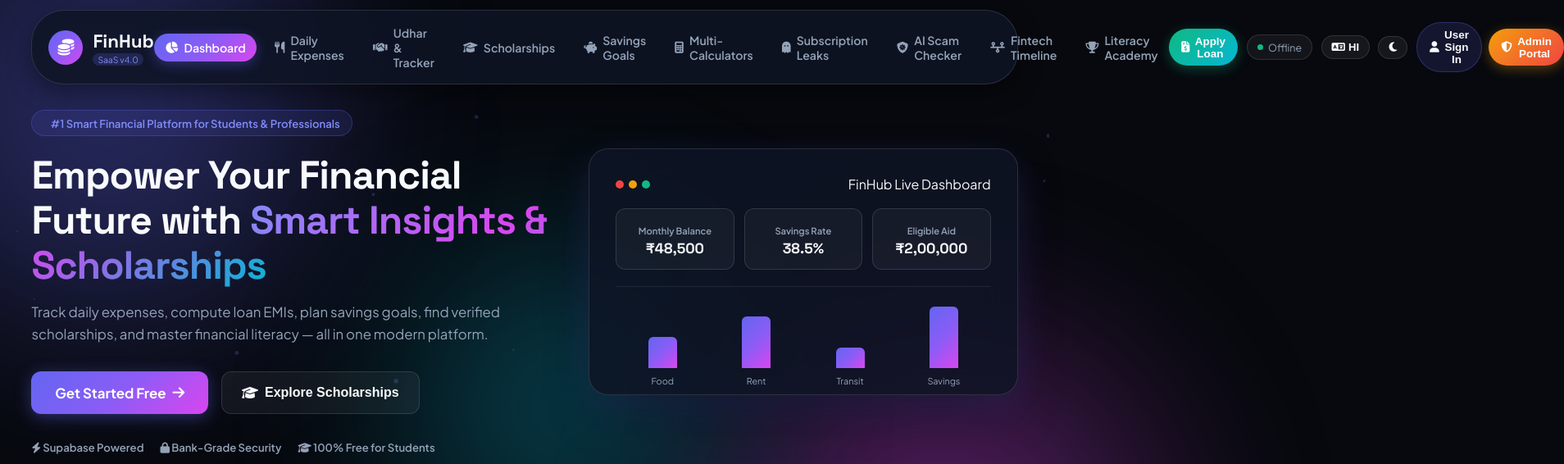
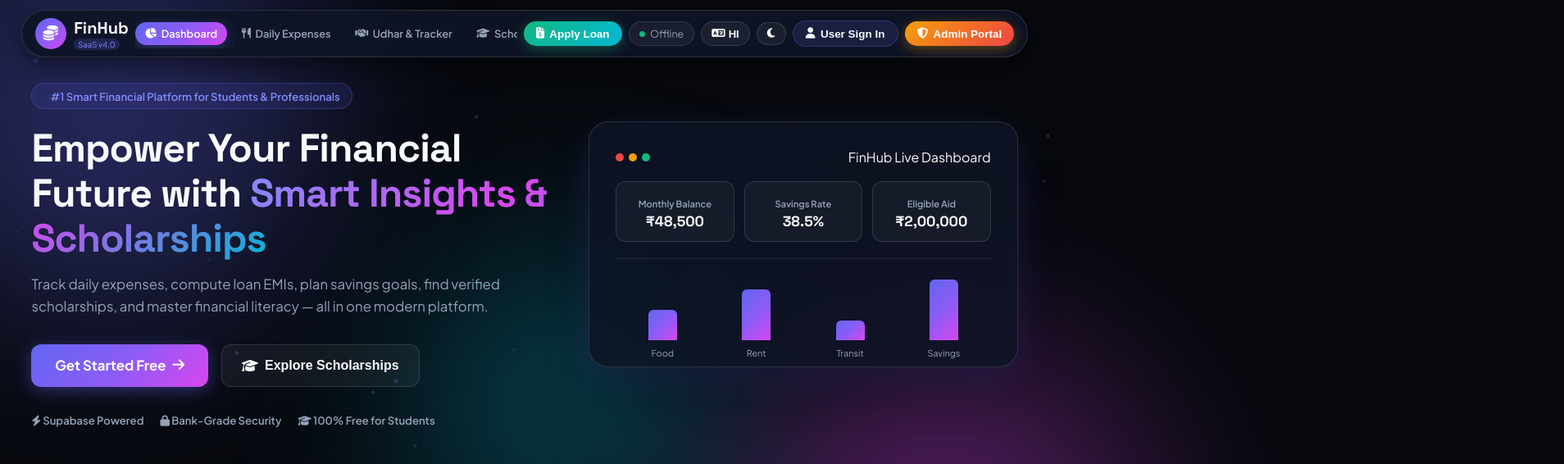
Before and after one commit to kumarshekhar1525/frontend1, a website: page frontend/index.html in a window 1280 px wide. Shown: the top 566 px of the page at 82% size, 1908 px wide, since content can reach past the window. Drawn offline with nearby package versions, Linux system fonts and the light colour scheme; no server answers; some icons are missing.

Commit message:
Fix: Systematize UI/UX layout, navbar tab scrolling, and dashboard grid structure

```diff
--- a/frontend/style.css
+++ b/frontend/style.css
@@ -77,25 +77,49 @@ body {
 /* STICKY NAVBAR */
 .sticky-navbar {
     position: sticky; top: 12px; z-index: 800;
-    width: 94%; max-width: 1240px; margin: 10px auto 0 auto;
-    background: rgba(15, 21, 37, 0.85); backdrop-filter: blur(20px); -webkit-backdrop-filter: blur(20px);
-    border: 1px solid var(--card-border); border-radius: 40px; padding: 0.6rem 1.25rem;
-    box-shadow: 0 10px 30px rgba(0, 0, 0, 0.4);
+    width: 96%; max-width: 1360px; margin: 10px auto 0 auto;
+    background: rgba(15, 21, 37, 0.92); backdrop-filter: blur(24px); -webkit-backdrop-filter: blur(24px);
+    border: 1px solid var(--card-border); border-radius: 40px; padding: 0.5rem 1rem;
+    box-shadow: 0 10px 30px rgba(0, 0, 0, 0.5);
 }
 
-.nav-container { display: flex; justify-content: space-between; align-items: center; }
-.nav-logo { display: flex; align-items: center; gap: 0.75rem; cursor: pointer; }
-.logo-icon { width: 42px; height: 42px; background: var(--primary-grad); border-radius: 50%; display: flex; align-items: center; justify-content: center; font-size: 1.25rem; color: #fff; }
+.nav-container { display: flex; justify-content: space-between; align-items: center; gap: 0.5rem; }
+.nav-logo { display: flex; align-items: center; gap: 0.6rem; cursor: pointer; flex-shrink: 0; }
+.logo-icon { width: 38px; height: 38px; background: var(--primary-grad); border-radius: 50%; display: flex; align-items: center; justify-content: center; font-size: 1.15rem; color: #fff; flex-shrink: 0; }
 .logo-text { display: flex; flex-direction: column; }
-.brand-name { font-family: var(--font-heading); font-size: 1.4rem; font-weight: 700; color: var(--text-main); }
-.brand-badge { font-size: 0.65rem; background: rgba(99, 102, 241, 0.2); color: #818cf8; padding: 1px 6px; border-radius: 10px; width: max-content; }
+.brand-name { font-family: var(--font-heading); font-size: 1.25rem; font-weight: 700; color: var(--text-main); }
+.brand-badge { font-size: 0.6rem; background: rgba(99, 102, 241, 0.2); color: #818cf8; padding: 1px 5px; border-radius: 10px; width: max-content; }
 
-.nav-links { display: flex; align-items: center; gap: 0.5rem; }
-.nav-link { color: var(--text-muted); text-decoration: none; font-size: 0.88rem; font-weight: 600; padding: 0.5rem 0.85rem; border-radius: 20px; display: flex; align-items: center; gap: 0.45rem; transition: all 0.2s ease; }
-.nav-link:hover { color: var(--text-main); background: rgba(255, 255, 255, 0.06); }
+.nav-links {
+    display: flex;
+    align-items: center;
+    gap: 0.35rem;
+    overflow-x: auto;
+    white-space: nowrap;
+    scrollbar-width: none;
+    -ms-overflow-style: none;
+    padding: 0.2rem 0;
+}
+.nav-links::-webkit-scrollbar { display: none; }
+
+.nav-link {
+    color: var(--text-muted);
+    text-decoration: none;
+    font-size: 0.8rem;
+    font-weight: 600;
+    padding: 0.4rem 0.75rem;
+    border-radius: 20px;
+    display: flex;
+    align-items: center;
+    gap: 0.35rem;
+    white-space: nowrap;
+    flex-shrink: 0;
+    transition: all 0.2s ease;
+}
+.nav-link:hover { color: var(--text-main); background: rgba(255, 255, 255, 0.08); }
 .nav-link.active { background: var(--primary-grad); color: #fff; box-shadow: 0 4px 15px rgba(99, 102, 241, 0.35); }
 
-.nav-actions { display: flex; align-items: center; gap: 0.65rem; }
+.nav-actions { display: flex; align-items: center; gap: 0.5rem; flex-shrink: 0; }
 
 .btn-loan-cta {
     background: linear-gradient(135deg, #10b981, #06b6d4);
```
Also changed, not shown: frontend/index.html (+2 -0 lines).
